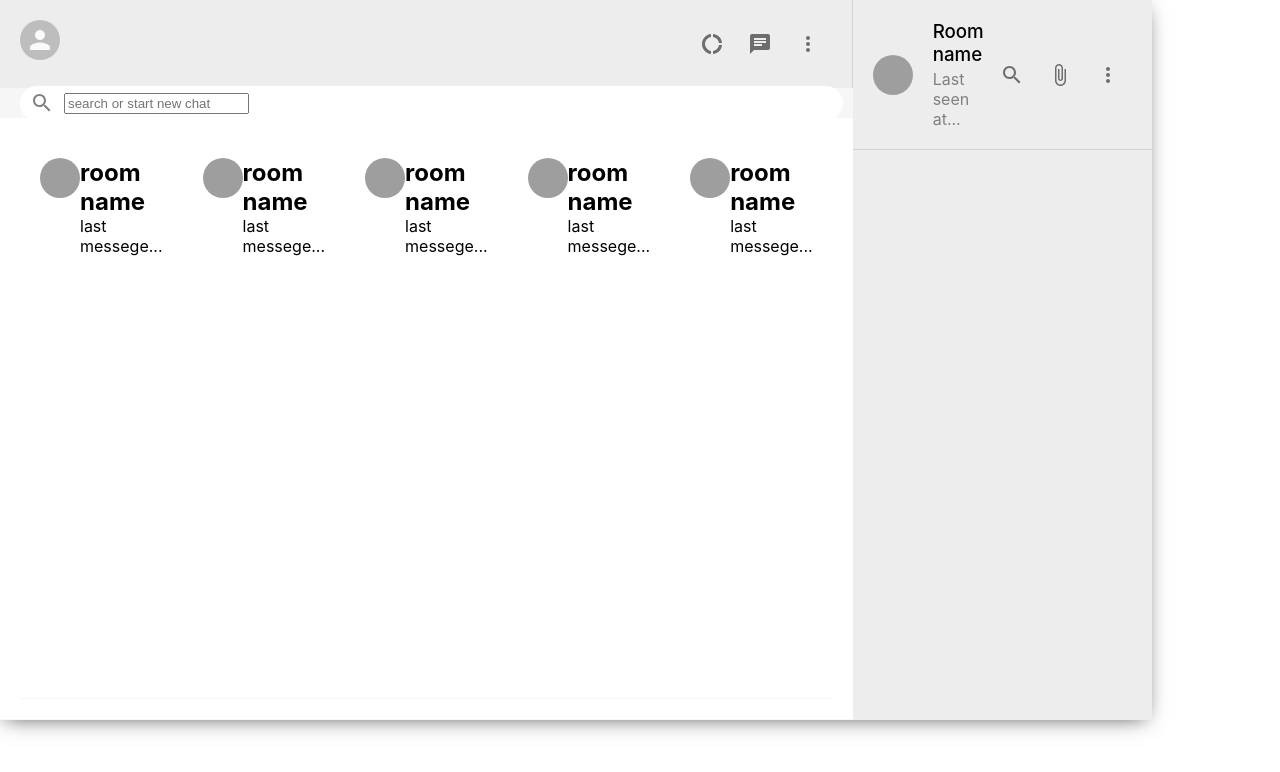
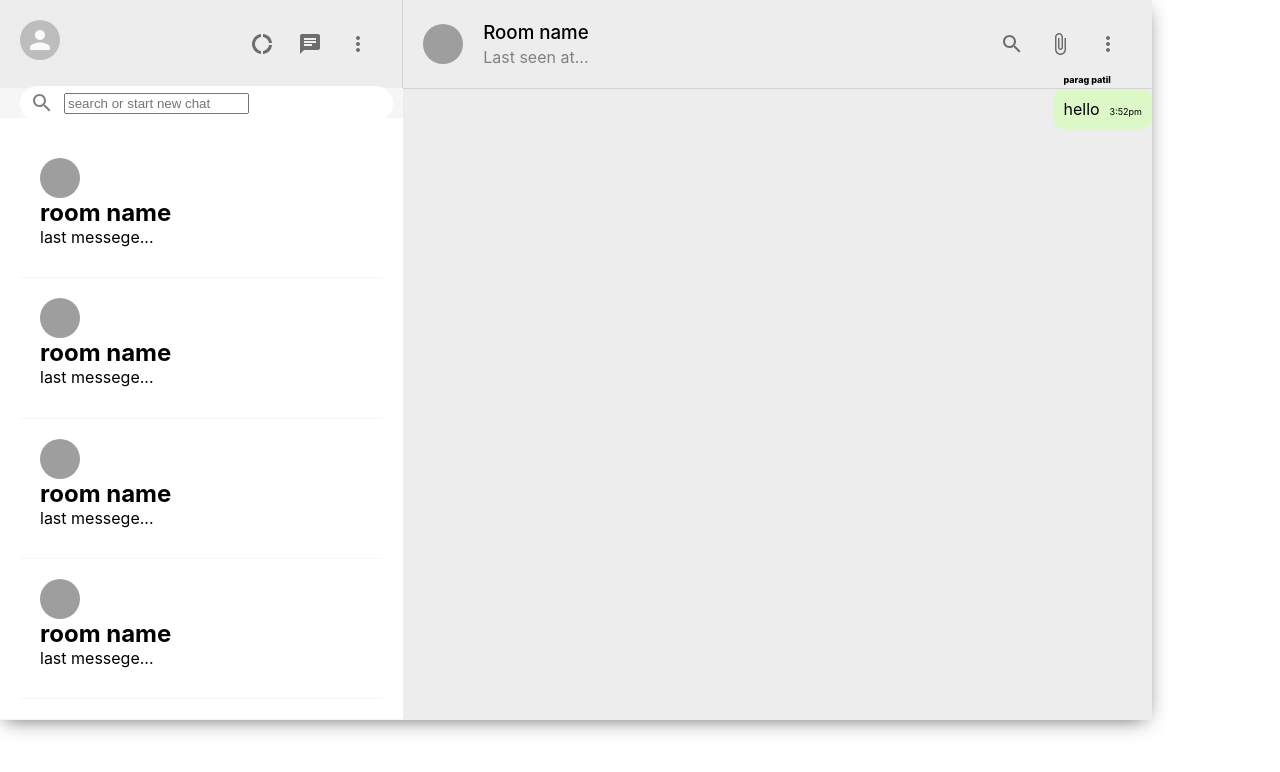
Before and after one commit to paragpatil187/chat_app, a React (Create React App) app: page / in a window 1280 px wide. Shown: the top 772 px of the page. Built offline with nearby package versions, Linux system fonts and the light colour scheme; grey boxes are pictures that could not be loaded.

Commit message:
basic ui done

```diff
--- a/src/Components/Chat.jsx
+++ b/src/Components/Chat.jsx
@@ -29,7 +29,13 @@ const Chat = () => {
             <IconButton> <MoreVertIcon/></IconButton>
         </div>
         </div>
-        <div className="chat_body"></div>
+        <div className="chat_body">
+            <p className={`chat_message ${true} chat_reciever`}>
+                <span className='chat_name'>parag patil</span>
+                hello
+                <span className="chat_timestamp">3:52pm</span>
+            </p>
+        </div>
         <div className="chat_footer"></div>
     </div>
   )
--- a/src/Components/Sidebar.jsx
+++ b/src/Components/Sidebar.jsx
@@ -36,7 +36,7 @@ const Sidebar = () => {
 
         </div>
         <div className="sidebar_chat">
-            <SidebarChat/>
+
             <SidebarChat/>
             <SidebarChat/>
             <SidebarChat/>
--- a/src/Components/chat.css
+++ b/src/Components/chat.css
@@ -24,3 +24,27 @@
     justify-content:space-between;
     min-width: 100px;
 }
+.chat_name{
+    position: absolute;
+    top: -15px;
+    font-weight: 800;
+    font-size: xx-small;
+}
+.chat_message{
+    position:relative;
+    font-size: 16px;
+    padding:10px;
+    width:fit-content;
+    border-radius: 10px;
+    background-color: #ffff;
+    margin-bottom: 30px;
+
+}
+.chat_timestamp{
+   font-size: xx-small;
+   margin-left: 10px;
+}
+.chat_reciever{
+    margin-left: auto;
+    background-color: #dcf8c6;
+}
--- a/src/Components/sidebar.css
+++ b/src/Components/sidebar.css
@@ -43,7 +43,7 @@
     border:none;
     margin-left: 10px;
 }
-.sidebar_container  .MuiSvgIcon-root{
+.sidebar_container > .MuiSvgIcon-root{
     color:gray;
     padding:10px;
 
--- a/src/Components/sidebarChat.css
+++ b/src/Components/sidebarChat.css
@@ -2,7 +2,9 @@
     display: flex;
     padding:20px;
     cursor: pointer;
+    flex-direction: column;
     border-bottom: 1px solid #f6f6f6;
+
 
 }
 .sidebar_chat:hover{
```
